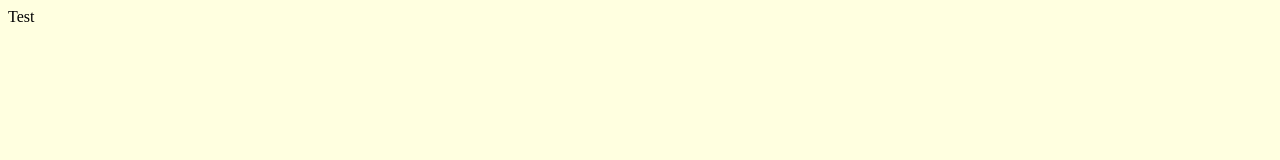
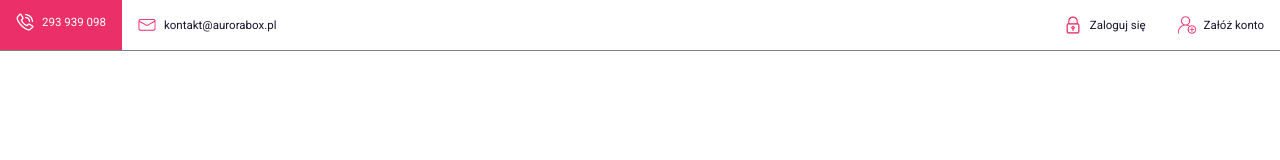
Before and after one commit to Michal-Radomski/Aurora_task, a website: page dist/index.html in a window 1280 px wide. Drawn offline with Linux system fonts and the light colour scheme.

Commit message:
Top bar done

```diff
--- a/gulpfile.js
+++ b/gulpfile.js
@@ -55,6 +55,7 @@ function jsTask() {
 // Browser Sync
 function browser_Sync() {
   browserSync.init({
+    notify: false,
     open: false,
     server: {
       baseDir: "./dist",
--- /dev/null
+++ b/src/sass/_definitions.scss
@@ -0,0 +1,10 @@
+// Roboto Fonts import
+@import url("https://fonts.googleapis.com/css2?family=Roboto:wght@400;700&display=swap");
+
+// Variables
+$primary_font_family: "Roboto", sans-serif;
+$background_white: white;
+$text_white: white;
+$primary-color: #ecc7d0;
+$text-color: rgb(24, 18, 45);
+$hover_color: #eb2f69;
--- /dev/null
+++ b/src/sass/_media-queries.scss
@@ -0,0 +1,48 @@
+@import "definitions";
+
+// MediaQueries
+@media only screen and (min-width: 678px) {
+  div.bar--top {
+    .bar--inside {
+      ul.nav--bar {
+        li {
+          a {
+            img {
+              height: 20px;
+              width: auto;
+            }
+            span.info--text {
+              display: block;
+            }
+          }
+        }
+      }
+    }
+  }
+}
+
+@media only screen and (min-width: 1025px) {
+  div.bar--top {
+    justify-content: space-between;
+    gap: 1rem;
+    .bar--inside {
+      width: unset;
+      justify-content: flex-start;
+      ul.nav--bar {
+        li {
+          width: unset;
+          padding: 1rem;
+          a {
+            img {
+              height: 18px;
+              width: auto;
+            }
+            span.info--text {
+              font-size: 90%;
+            }
+          }
+        }
+      }
+    }
+  }
+}
--- a/src/sass/index.scss
+++ b/src/sass/index.scss
@@ -1,8 +1,76 @@
+@import "definitions";
+@import "media-queries";
+
 // General Settings
 * {
   box-sizing: border-box;
+  margin: 0;
+  padding: 0;
 }
 
 body {
-  background-color: lightyellow;
+  background-color: $background_white;
+  font-family: $primary_font_family;
 }
+
+// Styles
+.bar--top {
+  font-size: 80%;
+  position: fixed;
+  top: 0;
+  left: 0;
+  right: 0;
+  width: 100%;
+  display: flex;
+  flex-direction: row;
+  flex-wrap: nowrap;
+  border-bottom: 1px solid grey;
+  .bar--inside {
+    width: 50%;
+    ul.nav--bar {
+      display: flex;
+      flex-direction: row;
+      list-style-type: none;
+      li {
+        padding-bottom: 0.5rem;
+        padding-top: 0.5rem;
+        width: 50%;
+        justify-content: center;
+        cursor: pointer;
+        transition: 0.4s;
+        transition-timing-function: ease-in-out;
+        a {
+          text-decoration: none;
+          display: flex;
+          flex-direction: row;
+          align-items: center;
+          justify-content: center;
+          transition: 0.4s;
+          img {
+            height: 40px;
+            width: auto;
+            transition: 0.4s;
+          }
+          span.info--text {
+            display: none;
+            margin-left: 0.5rem;
+            color: $text-color;
+            transition: 0.4s;
+          }
+        }
+        &:hover {
+          background-color: $hover_color;
+          a {
+            transform: translateY(-3px);
+          }
+          img {
+            filter: brightness(0) invert(1);
+          }
+          span.info--text {
+            color: $text_white;
+          }
+        }
+      }
+    }
+  }
+}
```
Also changed, not shown: README.md, dist/images/login.png (added), dist/images/mail.png (added), dist/images/phone.png (added), dist/images/signup.png (added), dist/index.html, dist/index.min.css, 2 other files.
